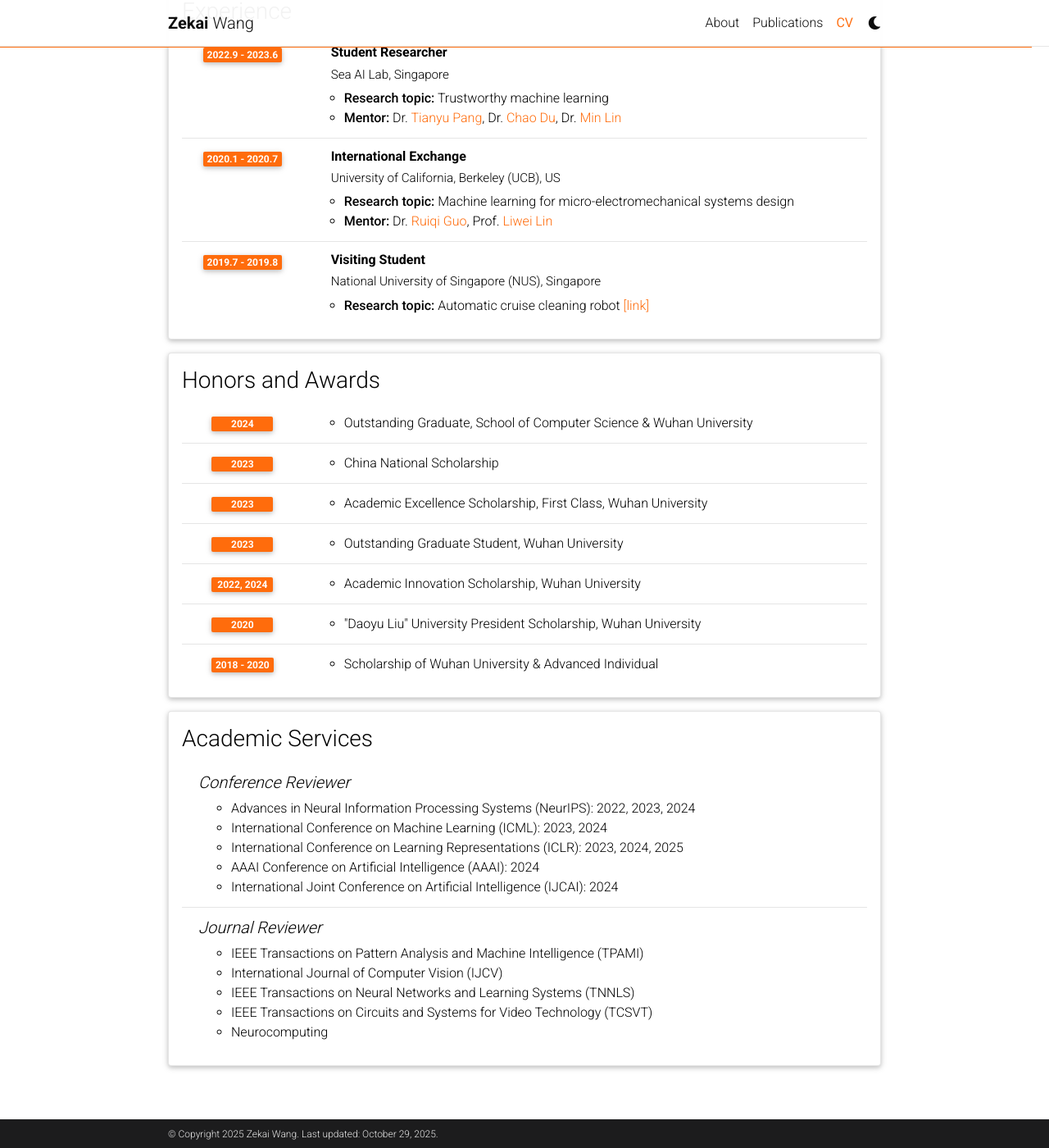
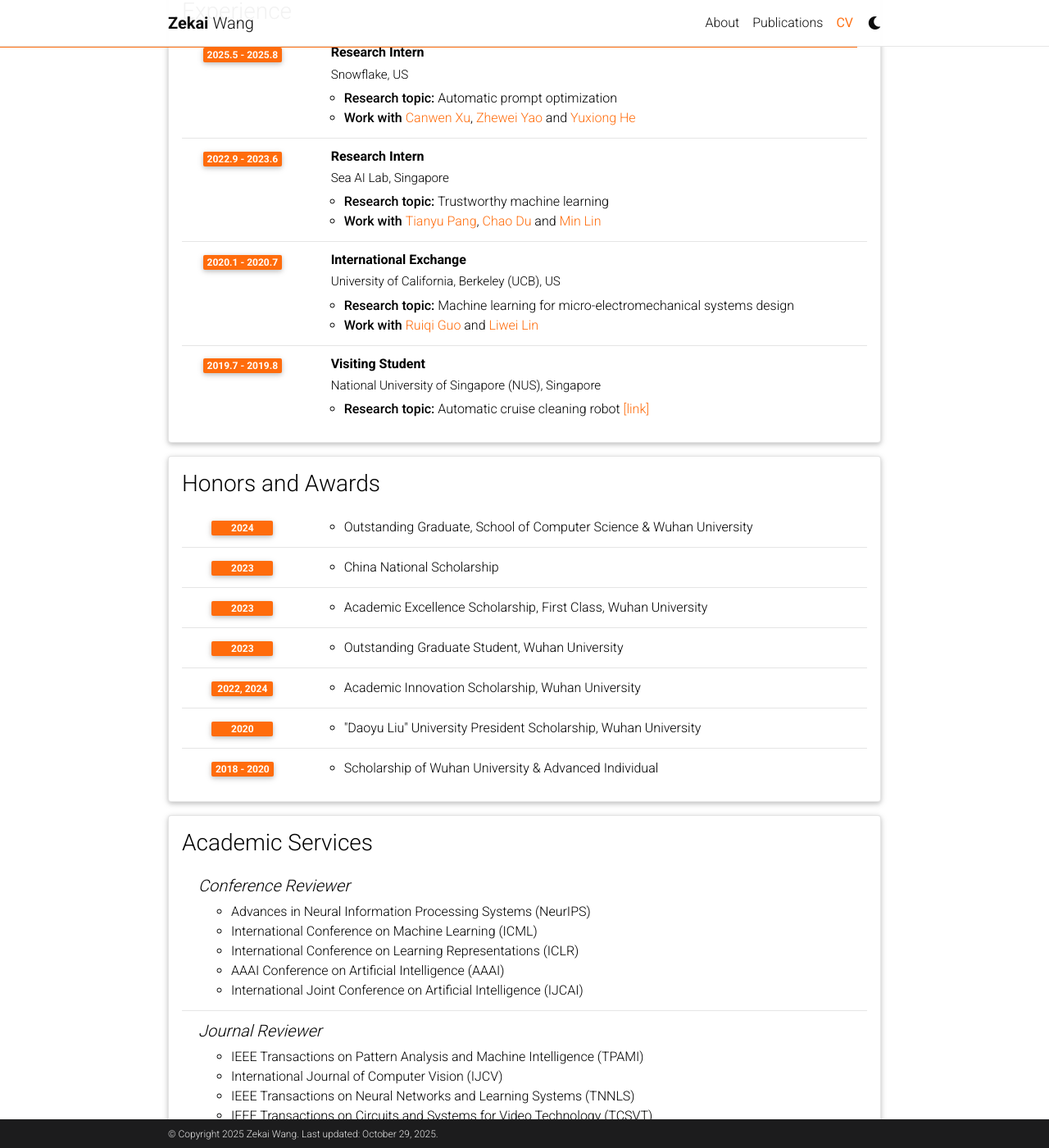
Before and after one commit to wzekai99/wzekai99.github.io, a Jekyll site: the page built from _pages/cv.md, in a window 1280 px wide and 1400 px high, scrolled down 607 px. Shown: the whole window at 82% size. Built offline with Jekyll 4.4.1, drawn with Linux system fonts in a browser that asks for light colours; comment, search, counter and statistics services are not loaded; a style sheet for code colours, icons or effects is not loaded.

Commit message:
Revise CV

```diff
--- a/_data/cv.yml
+++ b/_data/cv.yml
@@ -23,19 +23,26 @@
 - title: Experience
   type: time_table
   contents:
-    - title: Student Researcher
+    - title: Research Intern
+      institution: Snowflake, US
+      year: 2025.5 - 2025.8
+      description:
+        - <strong>Research topic:</strong> Automatic prompt optimization
+        - <strong>Work with </strong><a href="https://www.canwenxu.net">Canwen Xu</a>, <a href="https://yaozhewei.github.io">Zhewei Yao</a> and <a href="https://scholar.google.com/citations?user=SB3_eb0AAAAJ">Yuxiong He</a>
+
+    - title: Research Intern
       institution: Sea AI Lab, Singapore
       year: 2022.9 - 2023.6
       description:
         - <strong>Research topic:</strong> Trustworthy machine learning
-        - <strong>Mentor:</strong> Dr. <a href="https://p2333.github.io">Tianyu Pang</a>, Dr. <a href="https://duchao0726.github.io">Chao Du</a>, Dr. <a href="https://linmin.me">Min Lin</a>
+        - <strong>Work with </strong><a href="https://p2333.github.io">Tianyu Pang</a>, <a href="https://duchao0726.github.io">Chao Du</a> and <a href="https://linmin.me">Min Lin</a>
 
     - title: International Exchange
       institution: University of California, Berkeley (UCB), US
       year: 2020.1 - 2020.7
       description:
         - <strong>Research topic:</strong> Machine learning for micro-electromechanical systems design
-        - <strong>Mentor:</strong> Dr. <a href="https://scholar.google.com/citations?user=vYbZdzIAAAAJ">Ruiqi Guo</a>, Prof. <a href="https://me.berkeley.edu/people/liwei-lin">Liwei Lin</a>
+        - <strong>Work with </strong><a href="https://scholar.google.com/citations?user=vYbZdzIAAAAJ">Ruiqi Guo</a> and <a href="https://me.berkeley.edu/people/liwei-lin">Liwei Lin</a>
 
     - title: Visiting Student
       institution: National University of Singapore (NUS), Singapore
@@ -75,11 +82,11 @@
   contents:
     - title: Conference Reviewer
       items:
-        - "Advances in Neural Information Processing Systems (NeurIPS): 2022, 2023, 2024"
-        - "International Conference on Machine Learning (ICML): 2023, 2024"
-        - "International Conference on Learning Representations (ICLR): 2023, 2024, 2025"
-        - "AAAI Conference on Artificial Intelligence (AAAI): 2024"
-        - "International Joint Conference on Artificial Intelligence (IJCAI): 2024"
+        - "Advances in Neural Information Processing Systems (NeurIPS)"
+        - "International Conference on Machine Learning (ICML)"
+        - "International Conference on Learning Representations (ICLR)"
+        - "AAAI Conference on Artificial Intelligence (AAAI)"
+        - "International Joint Conference on Artificial Intelligence (IJCAI)"
 
     - title: Journal Reviewer
       items:
```
